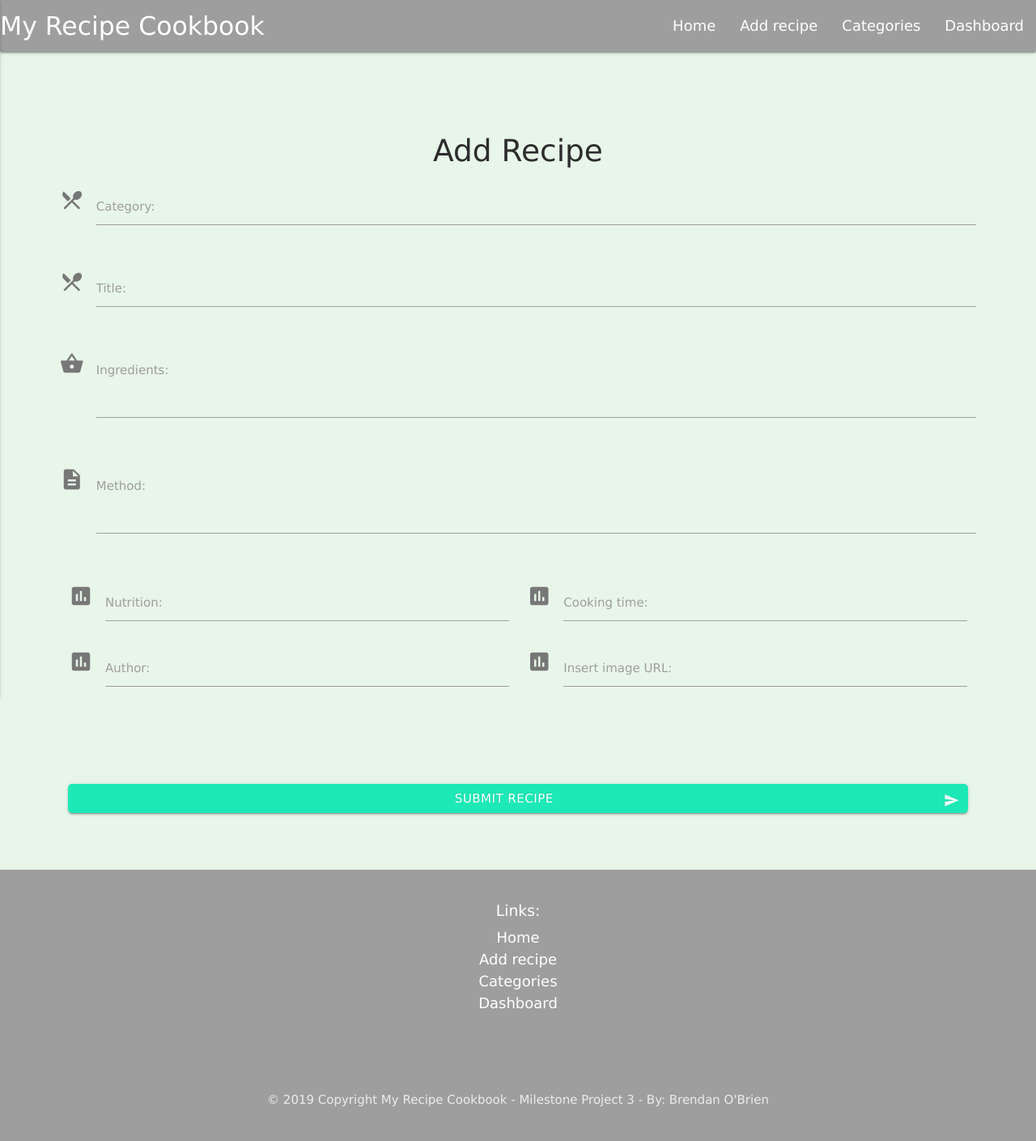
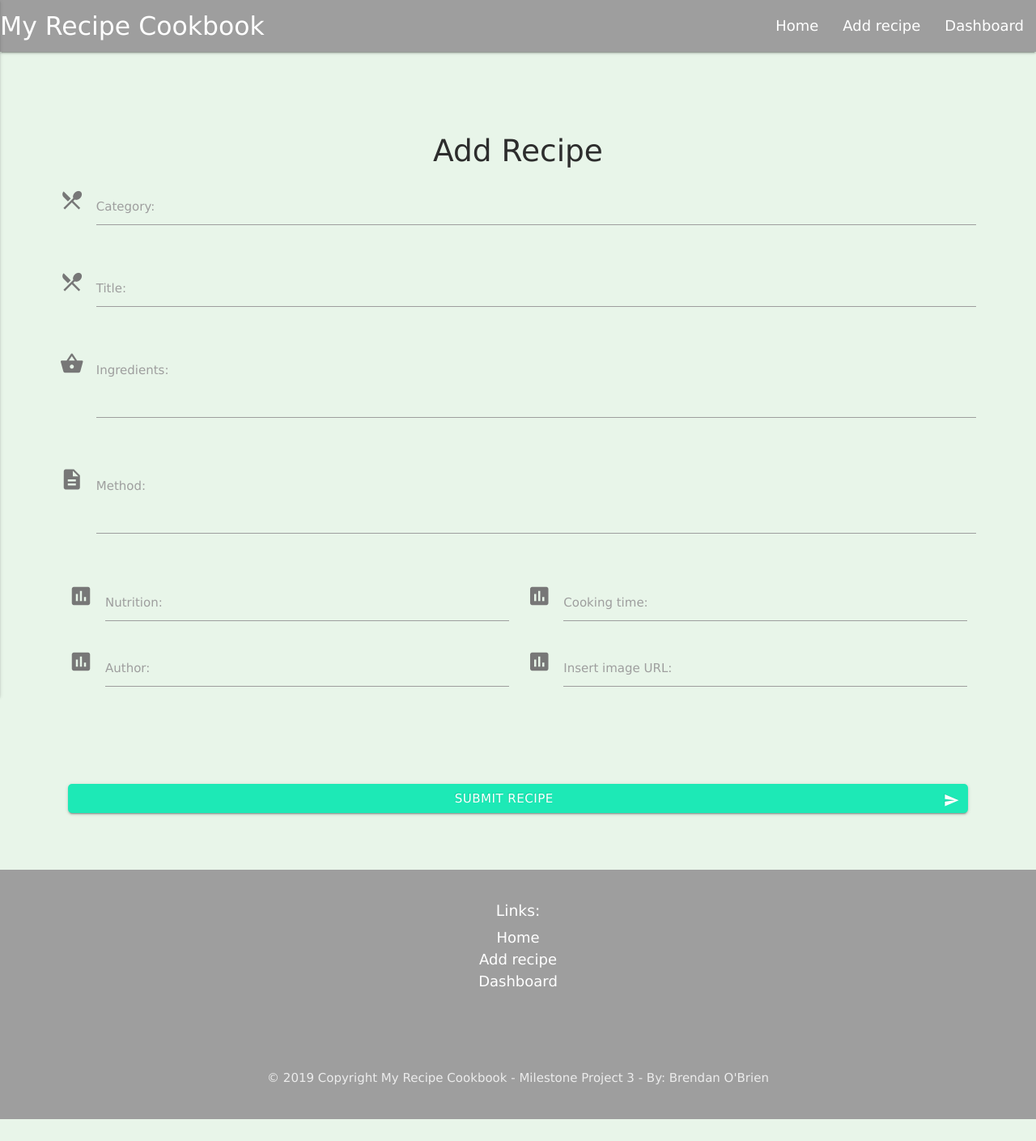
Before and after one commit to Bren08/flask_recipe_app, a Flask app: page /add_recipe in a window 1280 px wide. Shown: the whole page at 81% size. After the commit the page ends 1382 px from the top, so only its background shows below. Run offline with Flask 2, Linux system fonts and the light colour scheme; data that the repository does not hold is empty; some libraries are stand-ins or nearby versions.

Commit message:
Removed categories html page, obsolete. Also in css, added white-space class to arrange the method and ingredient fields in main view recipe page to show as a list

```diff
--- a/app.py
+++ b/app.py
@@ -23,11 +23,6 @@ mongo.db.recipes.create_index([('$**', 'text')])
 @app.route('/index')
 def index():
     return render_template('index.html')
-
-@app.route('/view_categories')
-def view_categories():
-    category=list(mongo.db.categories.find())
-    return render_template('categories.html', categories=category)
 
 @app.route('/view_recipe')
 def view_recipe():
--- a/static/css/style.css
+++ b/static/css/style.css
@@ -194,9 +194,3 @@ p {
     height: 60%;
     margin-top: 100px;
     }
-
-    /* Edit recipe */
-
-    textarea {
-      white-space: pre-wrap;
-    }
--- a/templates/base.html
+++ b/templates/base.html
@@ -24,13 +24,11 @@
         <ul id="nav-mobile" class="right hide-on-med-and-down">
           <li><a href="{{ url_for('view_recipe') }}">Home</a></li>
           <li><a href="{{ url_for('add_recipe') }}">Add recipe</a></li>
-          <li><a href="{{ url_for('view_categories') }}">Categories</a></li>
           <li><a href="{{ url_for('dash') }}">Dashboard</a></li>
         </ul>
         <ul class="side-nav" id="mobile-demo">
           <li><a href="{{ url_for('view_recipe') }}">Home</a></li>
           <li><a href="{{ url_for('add_recipe') }}">Add recipe</a></li>
-          <li><a href="{{ url_for('view_categories') }}">Categories</a></li>
           <li><a href="{{ url_for('dash') }}">Dashboard</a></li>
         </ul>
       </div>
@@ -48,7 +46,6 @@
           <ul>
             <li><a href="{{ url_for('view_recipe') }}">Home</a></li>
             <li><a href="{{ url_for('add_recipe') }}">Add recipe</a></li>
-            <li><a href="{{ url_for('view_categories') }}">Categories</a></li>
             <li><a href="{{ url_for('dash') }}">Dashboard</a></li>
           </ul>
         </div>
```
